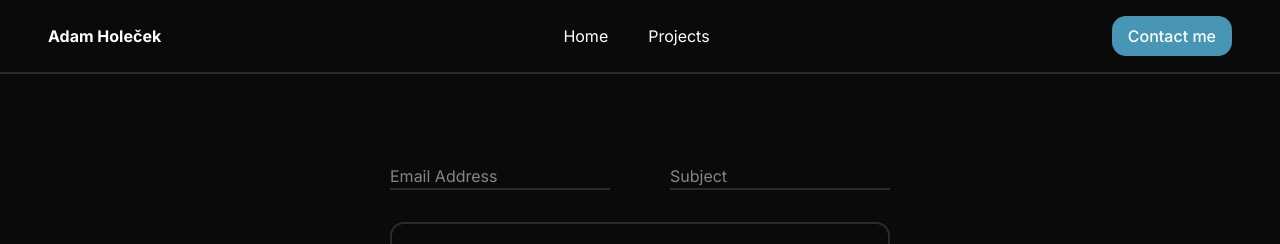
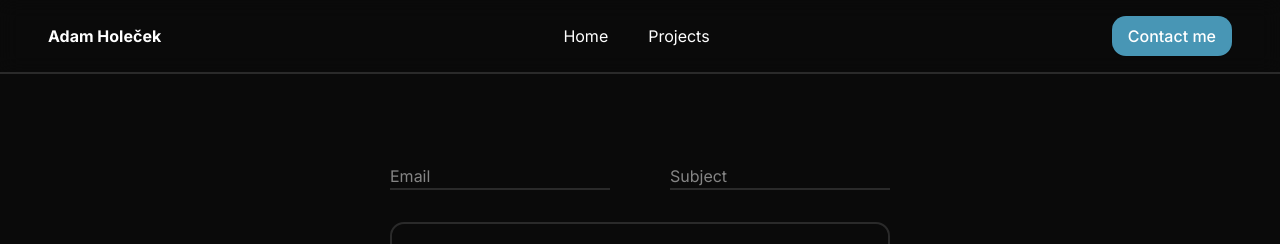
Before and after one commit to Adam222372/my-portfolio, a Next.js app: page /en/contact in a window 1280 px wide. Shown: the top 244 px of the page. Built offline with nearby package versions, Linux system fonts and the light colour scheme.

Commit message:
dictionary applied on contact directory

```diff
--- a/app/[lang]/contact/page.tsx
+++ b/app/[lang]/contact/page.tsx
@@ -1,4 +1,9 @@
-export default function Contact() {
+import React from "react";
+import { getDictionary } from "@/dictionaries/getDictionary";
+
+export default async function Contact({params}: {params: Promise<{lang: string}>}) {
+    const { lang } = await params;
+    const dictionary = await getDictionary(lang);
     return (
         <div className={"mt-[100px] flex flex-col justify-center items-center"}>
             <div className={"flex justify-center flex-col items-center self-center "}>
@@ -6,20 +11,19 @@ export default function Contact() {
                 <form action={"/contact"} method={"POST"} className={"flex flex-col my-8"}>
 
                     <div className="flex space-y-2 justify-between w-full ">
-                    <input type={"email"} name={"email"} placeholder={"Email Address"}
-                           className={"border-b-2 border-luxury-gray focus:border-white focus:outline-hidden my-8 w-55"}
-                           required={true}/>
+                    <input type={"email"} name={"email"} placeholder={dictionary.contact.email} required={true}
+                           className={"border-b-2 border-luxury-gray focus:border-white focus:outline-hidden my-8 w-55"}/>
 
-                    <input type={"text"} name={"subject"} placeholder={"Subject"}
+                    <input type={"text"} name={"subject"} placeholder={dictionary.contact.subject} required={true}
                            className={"border-b-2  border-luxury-gray focus:border-white focus:outline-hidden my-8 w-55"}/>
 
                     </div>
 
-                    <textarea name={"notes"} placeholder="Message" required={true}
+                    <textarea name={"notes"} placeholder={dictionary.contact.message} required={true}
                               className={" border-luxury-gray border-2 focus:border-white focus:outline-hidden rounded-xl min-w-125 max-w-lg h-70 min-h-75 resize placeholder:ml-2 p-[1rem] "}></textarea>
 
                     <div className="flex justify-end items-center">
-                    <button className={" bg-electric-blue text-white rounded-lg w-25 h-8 cursor-pointer m-4 hover:bg-electric-blue/70 transition font-medium"}>Submit</button>
+                    <button className={" bg-electric-blue text-white rounded-lg w-25 h-8 cursor-pointer m-4 hover:bg-electric-blue/70 transition font-medium"}>{dictionary.contact.send}</button>
                     </div>
 
                 </form>
--- a/dictionaries/cs.json
+++ b/dictionaries/cs.json
@@ -30,5 +30,11 @@
     "title": "Zkušenosti",
     "description": "",
     "text": ""
+  },
+  "contact": {
+    "email": "Email",
+    "subject": "Předmět",
+    "message": "Zpráva",
+    "send": "Odeslat"
   }
 }
--- a/dictionaries/en.json
+++ b/dictionaries/en.json
@@ -30,5 +30,11 @@
     "title": "Experiences",
     "description": "",
     "text": ""
+  },
+  "contact": {
+    "email": "Email",
+    "subject": "Subject",
+    "message": "Message",
+    "send": "Submit"
   }
 }
```
